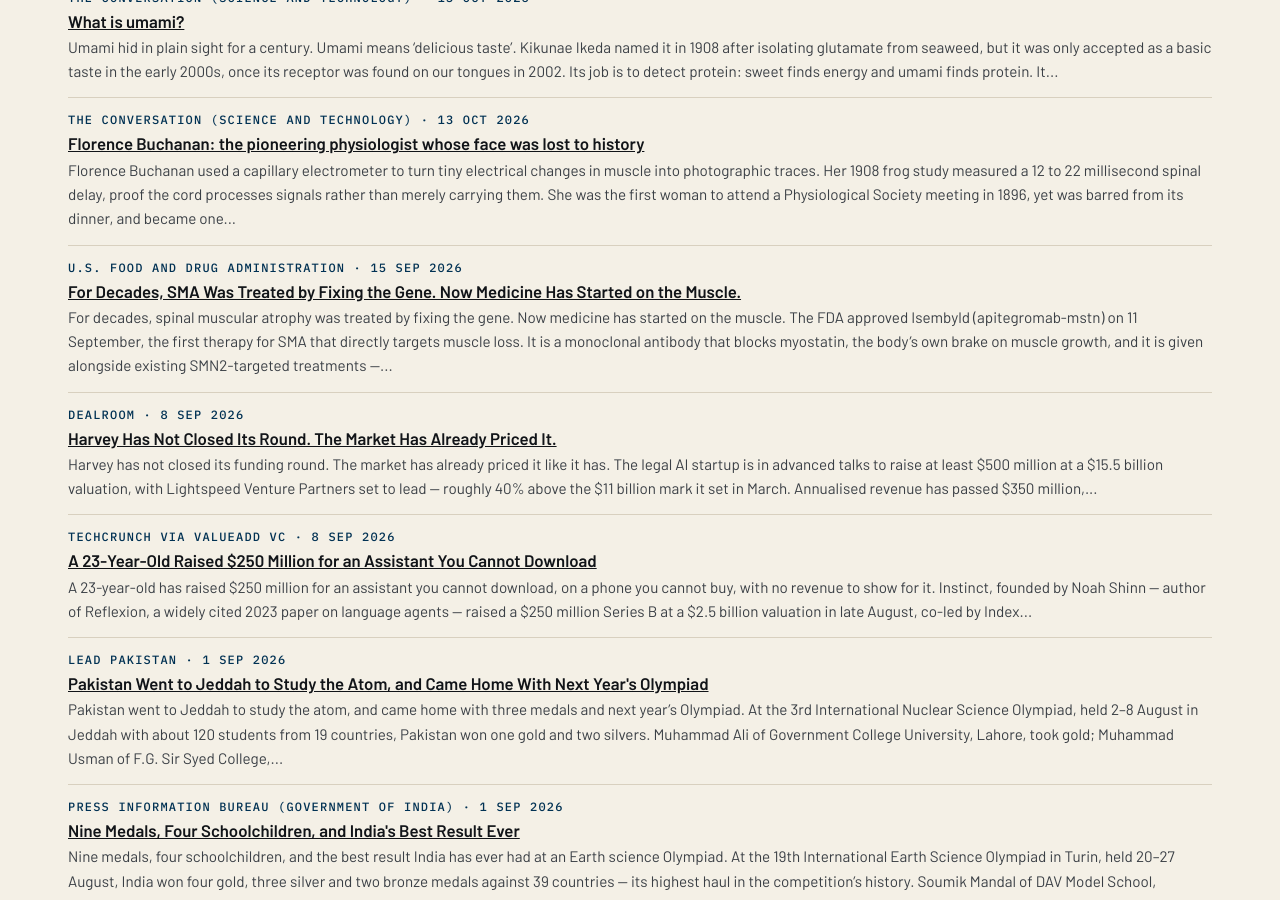
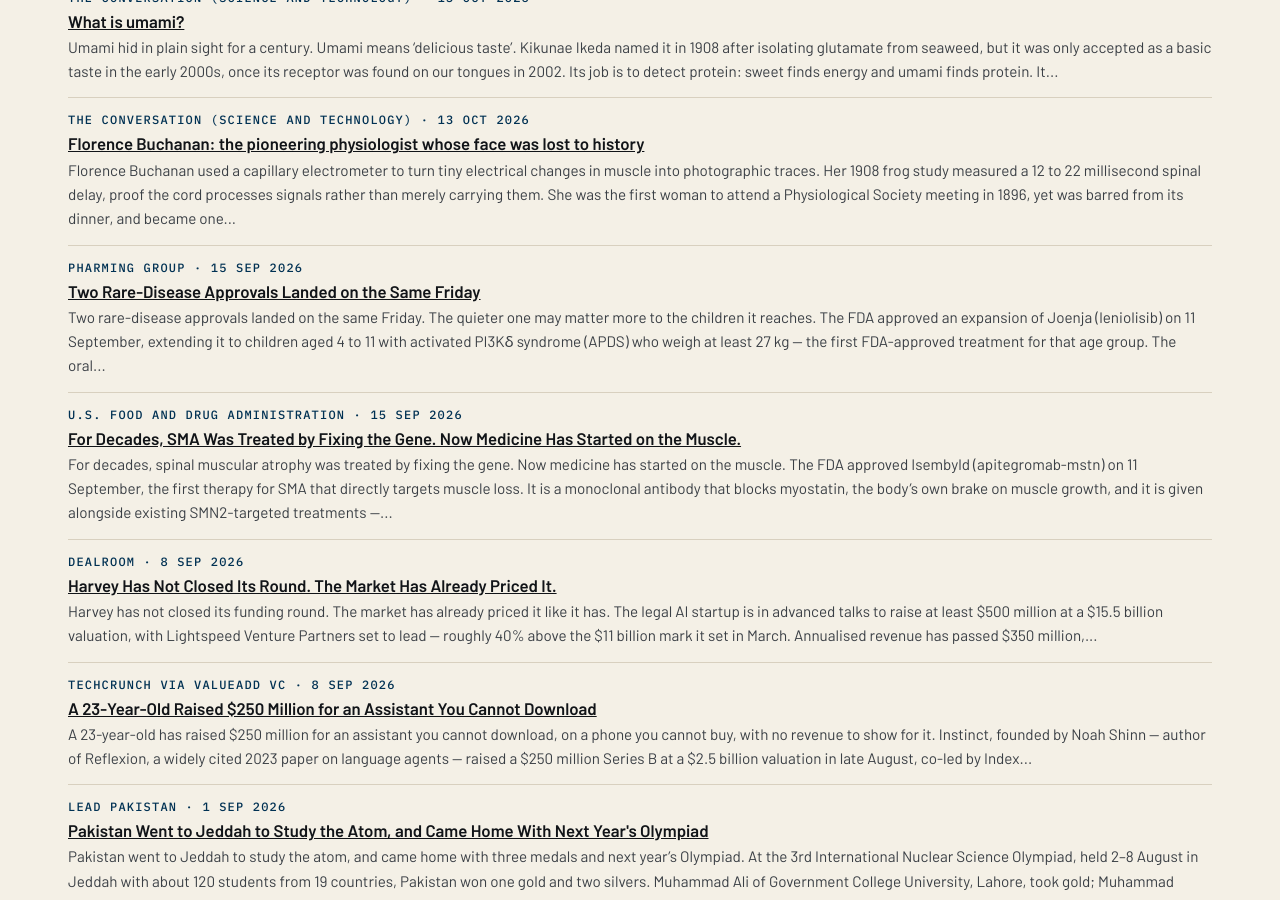
Before and after one commit to katz-news/katz.news, a Jekyll site: the page built from briefs/index.html, in a window 1280 px wide and 900 px high, scrolled down 14549 px. Built offline with Jekyll 4.4.1, drawn with Linux system fonts in a browser that asks for light colours.

Commit message:
Publish 2026-11-06

```diff
--- a/_data/build.yml
+++ b/_data/build.yml
@@ -1 +1 @@
-published_at: 2026-11-06T20:13:30Z
+published_at: 2026-11-06T20:15:19Z
--- /dev/null
+++ b/_posts/briefs/2026-11-06-two-rare-disease-approvals-landed-on-the-same-friday.md
@@ -0,0 +1,15 @@
+---
+published: true
+title: Two Rare-Disease Approvals Landed on the Same Friday
+date: 2026-09-15
+section: science
+source_name: Pharming Group
+source_url: https://www.pharming.com/our-news/fda-approves-pharming-joenja-as-first-treatment-for-children-with-apds-in-the-us
+---
+Two rare-disease approvals landed on the same Friday. The quieter one may matter more to the children it reaches.
+
+The FDA approved an expansion of Joenja (leniolisib) on 11 September, extending it to children aged 4 to 11 with activated PI3Kδ syndrome (APDS) who weigh at least 27 kg — the first FDA-approved treatment for that age group. The oral PI3Kδ inhibitor was previously approved only for patients 12 and older, back in March 2023.
+
+The new 40 mg and 50 mg twice-daily doses are expected to reach patients in October. A separate application, filed in July, seeks lower doses for children weighing 13 to 27 kg — the next rung down the age ladder.
+
+Conclusion: Joenja is not a new drug, but rather a widening door — and for children with a rare immune disorder, the widening is the news.
```
